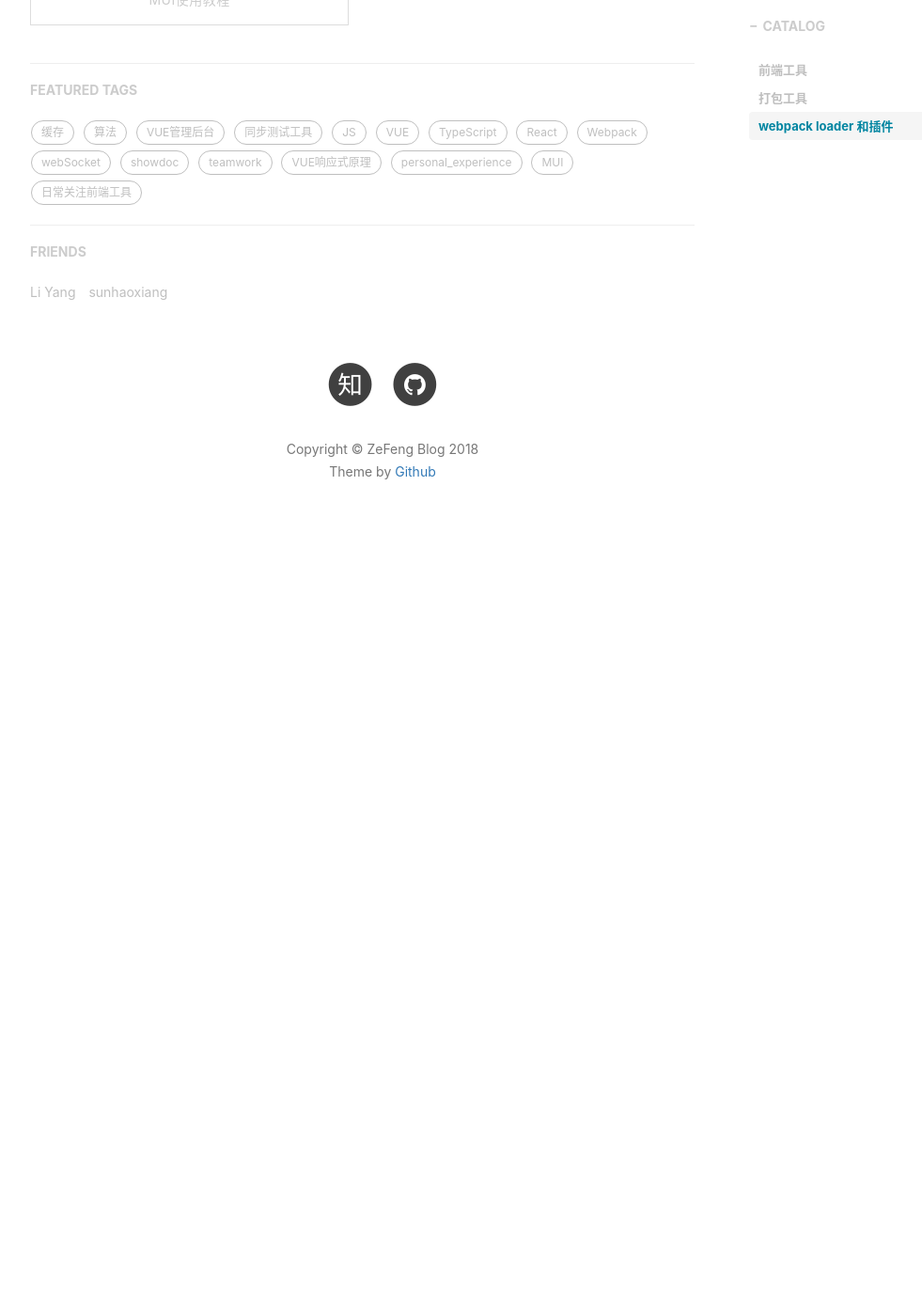
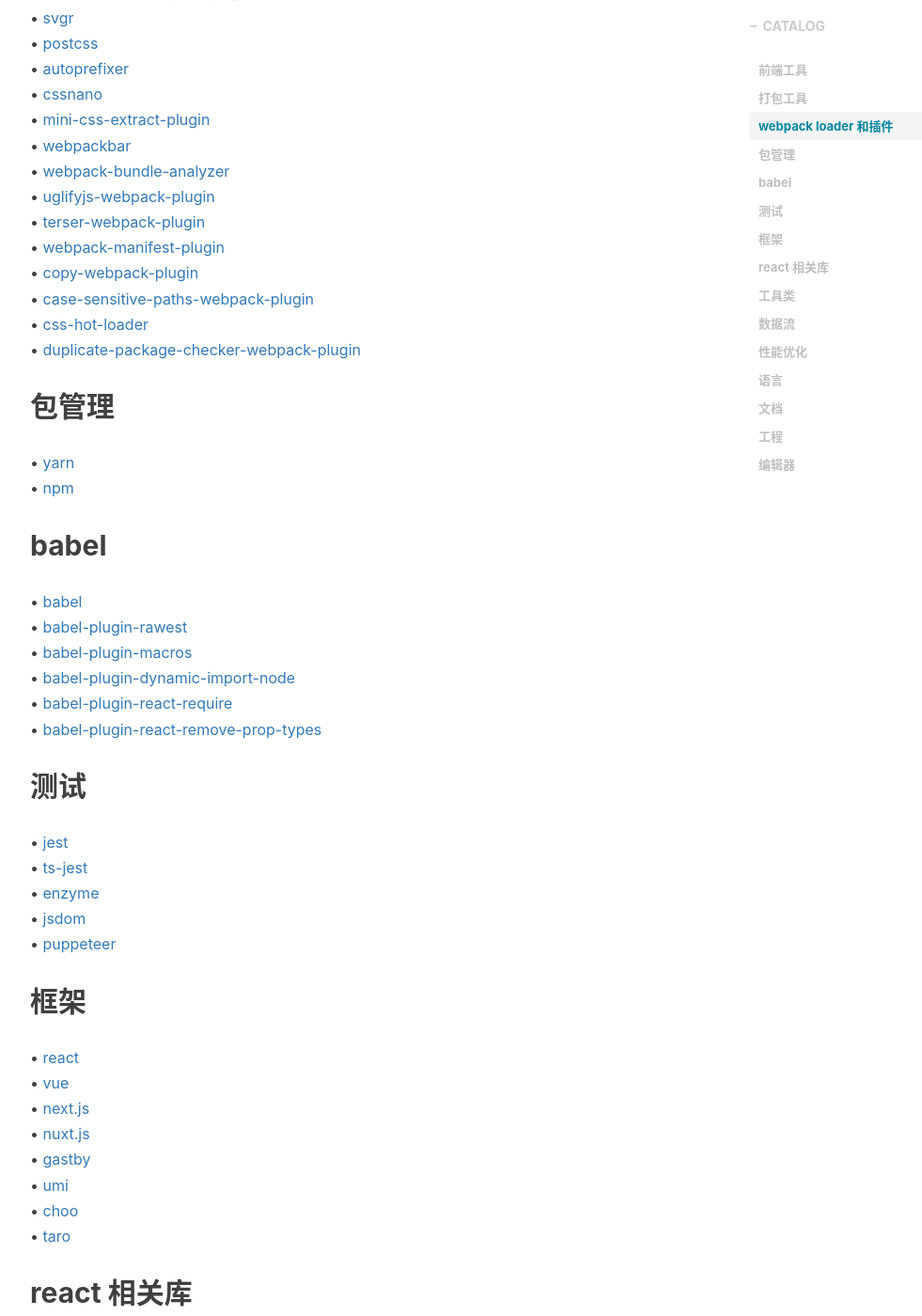
Before and after one commit to 00feng00/00feng00.github.io, a Jekyll site: the page built from _posts/2018-11-20-tool-instructions.markdown, in a window 1280 px wide and 1400 px high, scrolled down 1115 px. Shown: the whole window at 94% size, without its empty margins (233-1214 px from the left). Built offline with Jekyll 4.4.1, drawn with Linux system fonts in a browser that asks for light colours; nearby versions of some CDN libraries; comment, search, counter and statistics services are not loaded; before the commit the page ends 1721 px from its top, so only the background shows below that; some of the changed text lies outside the part shown.

Commit message:
Update 2018-11-20-tool-instructions.markdown

```diff
--- a/_posts/2018-11-20-tool-instructions.markdown
+++ b/_posts/2018-11-20-tool-instructions.markdown
@@ -16,29 +16,125 @@
 
 ## 打包工具
 
-• [webpack](https://github.com/webpack/webpack)
-• [rollup](https://github.com/rollup/rollup)
-• [parcel](https://github.com/parcel-bundler/parcel)
-• [webpack-dev-server](https://github.com/webpack/webpack-dev-server)
-• [webpack-dev-middleware](https://github.com/webpack/webpack-dev-middleware)
-• [vue-cli](https://github.com/vuejs/vue-cli)
-• [create-react-app](https://github.com/facebook/create-react-app)
-• [webpack-merge](https://github.com/survivejs/webpack-merge)
-• [webpack-chain](https://github.com/neutrinojs/webpack-chain)
+• [webpack](https://github.com/webpack/webpack) <br />
+• [rollup](https://github.com/rollup/rollup) <br />
+• [parcel](https://github.com/parcel-bundler/parcel) <br />
+• [webpack-dev-server](https://github.com/webpack/webpack-dev-server) <br />
+• [webpack-dev-middleware](https://github.com/webpack/webpack-dev-middleware) <br />
+• [vue-cli](https://github.com/vuejs/vue-cli) <br />
+• [create-react-app](https://github.com/facebook/create-react-app) <br />
+• [webpack-merge](https://github.com/survivejs/webpack-merge) <br />
+• [webpack-chain](https://github.com/neutrinojs/webpack-chain) <br />
 
 ## webpack loader 和插件
-• [hard-source-webpack-plugin](https://github.com/mzgoddard/hard-source-webpack-plugin)
-• [svgr](https://github.com/smooth-code/svgr)
-• [postcss](https://github.com/postcss/postcss)
-• [autoprefixer](https://github.com/postcss/autoprefixer)
-• [cssnano](https://github.com/cssnano/cssnano)
-• [mini-css-extract-plugin](https://github.com/webpack-contrib/mini-css-extract-plugin)
-• [webpackbar](https://github.com/nuxt/webpackbar)
-• [webpack-bundle-analyzer](https://github.com/webpack-contrib/webpack-bundle-analyzer)
-• [uglifyjs-webpack-plugin](https://github.com/webpack-contrib/uglifyjs-webpack-plugin)
-• [terser-webpack-plugin](https://github.com/webpack-contrib/terser-webpack-plugin)
-• [webpack-manifest-plugin](https://github.com/danethurber/webpack-manifest-plugin)
-• [copy-webpack-plugin](https://github.com/webpack-contrib/copy-webpack-plugin)
-• [case-sensitive-paths-webpack-plugin](https://github.com/Urthen/case-sensitive-paths-webpack-plugin)
-• [css-hot-loader](https://github.com/shepherdwind/css-hot-loader)
-• [duplicate-package-checker-webpack-plugin](https://github.com/darrenscerri/duplicate-package-checker-webpack-plugin)
+• [hard-source-webpack-plugin](https://github.com/mzgoddard/hard-source-webpack-plugin) <br />
+• [svgr](https://github.com/smooth-code/svgr) <br />
+• [postcss](https://github.com/postcss/postcss) <br />
+• [autoprefixer](https://github.com/postcss/autoprefixer) <br />
+• [cssnano](https://github.com/cssnano/cssnano) <br />
+• [mini-css-extract-plugin](https://github.com/webpack-contrib/mini-css-extract-plugin) <br />
+• [webpackbar](https://github.com/nuxt/webpackbar) <br />
+• [webpack-bundle-analyzer](https://github.com/webpack-contrib/webpack-bundle-analyzer) <br />
+• [uglifyjs-webpack-plugin](https://github.com/webpack-contrib/uglifyjs-webpack-plugin) <br />
+• [terser-webpack-plugin](https://github.com/webpack-contrib/terser-webpack-plugin) <br />
+• [webpack-manifest-plugin](https://github.com/danethurber/webpack-manifest-plugin) <br />
+• [copy-webpack-plugin](https://github.com/webpack-contrib/copy-webpack-plugin) <br />
+• [case-sensitive-paths-webpack-plugin](https://github.com/Urthen/case-sensitive-paths-webpack-plugin) <br />
+• [css-hot-loader](https://github.com/shepherdwind/css-hot-loader) <br />
+• [duplicate-package-checker-webpack-plugin](https://github.com/darrenscerri/duplicate-package-checker-webpack-plugin) <br />
+
+## 包管理
+• [yarn](https://github.com/yarnpkg/yarn) <br />
+• [npm](https://github.com/npm/cli) <br />
+
+## babel
+• [babel](https://github.com/babel/babel) <br />
+• [babel-plugin-rawest](https://github.com/sokra/rawact) <br />
+• [babel-plugin-macros](https://github.com/kentcdodds/babel-plugin-macros) <br />
+• [babel-plugin-dynamic-import-node](https://github.com/airbnb/babel-plugin-dynamic-import-node) <br />
+• [babel-plugin-react-require](https://github.com/vslinko/babel-plugin-react-require) <br />
+• [babel-plugin-react-remove-prop-types](https://github.com/nkt/babel-plugin-react-remove-prop-types) <br />
+
+## 测试
+• [jest](https://github.com/facebook/jest) <br />
+• [ts-jest](https://github.com/kulshekhar/ts-jest) <br />
+• [enzyme](https://github.com/airbnb/enzyme) <br />
+• [jsdom](https://github.com/jsdom/jsdom) <br />
+• [puppeteer](https://github.com/GoogleChrome/puppeteer) <br />
+
+## 框架
+• [react](https://github.com/facebook/react) <br />
+• [vue](https://github.com/vuejs/vue) <br />
+• [next.js](https://github.com/zeit/next.js) <br />
+• [nuxt.js](https://github.com/nuxt/nuxt.js) <br />
+• [gastby](https://github.com/gatsbyjs/gatsby) <br />
+• [umi](https://github.com/umijs/umi) <br />
+• [choo](https://github.com/choojs/choo) <br />
+• [taro](https://github.com/NervJS/taro) <br />
+
+## react 相关库
+• [preact](https://github.com/developit/preact) <br />
+• [inferno](https://github.com/infernojs/inferno) <br />
+• [react-router](https://github.com/ReactTraining/react-router) <br />
+• [reach-router](https://github.com/reach/router) <br />
+• [router5](https://github.com/router5/router5) <br />
+• [react-loadable](https://github.com/jamiebuilds/react-loadable) <br />
+• [ant-design](https://github.com/ant-design/ant-design) <br />
+• [material-ui](https://github.com/mui-org/material-ui) <br />
+• [react-intl](https://github.com/yahoo/react-intl) <br />
+• [react-dnd](https://github.com/react-dnd/react-dnd) <br />
+• [react-helmet](https://github.com/nfl/react-helmet) <br />
+
+## 工具类
+• [history](https://github.com/ReactTraining/history) <br />
+• [whatwg-fetch](https://github.com/github/fetch) <br />
+• [path-to-regexp](https://github.com/pillarjs/path-to-regexp) <br />
+• [lodash](https://github.com/lodash/lodash) <br />
+• [fastclick](https://github.com/ftlabs/fastclick) <br />
+
+## 数据流
+• [redux](https://github.com/reduxjs/redux) <br />
+• [react-redux](https://github.com/reduxjs/react-redux) <br />
+• [dva](https://github.com/dvajs/dva) <br />
+• [rematch](https://github.com/rematch/rematch) <br />
+• [redux-saga](https://github.com/redux-saga/redux-saga) <br />
+• [redux-persist](https://github.com/rt2zz/redux-persist) <br />
+• [immer](https://github.com/mweststrate/immer) <br />
+• [mobx](https://github.com/mobxjs/mobx) <br />
+• [unstated](https://github.com/jamiebuilds/unstated) <br />
+• [rxjs](https://github.com/ReactiveX/rxjs) <br />
+
+## 性能优化
+• [workbox](https://github.com/GoogleChrome/workbox) <br />
+• [critical](https://github.com/addyosmani/critical) <br />
+
+## 语言
+• [typescript](https://github.com/Microsoft/TypeScript) <br />
+• [flow](https://github.com/facebook/flow) <br />
+• [graphql](https://github.com/graphql/graphql-js) <br />
+
+## 文档
+• [vuepress](https://github.com/vuejs/vuepress) <br />
+• [docz](https://github.com/pedronauck/docz) <br />
+
+## 工程
+• [lerna](https://github.com/lerna/lerna) <br />
+• [lerna-changelog](https://github.com/lerna/lerna-changelog) <br />
+• [eslint](https://github.com/eslint/eslint) <br />
+• [eslint-config-airbnb](https://github.com/airbnb/javascript) <br />
+• [prettier](https://github.com/prettier/prettier) <br />
+• [yeoman-generator](https://github.com/yeoman/generator) <br />
+• [serve](https://github.com/zeit/serve) <br />
+• [np](https://github.com/sindresorhus/np) <br />
+• [lint-staged](https://github.com/okonet/lint-staged) <br />
+• [coveralls](https://github.com/marketplace/coveralls) <br />
+• [husky](https://github.com/typicode/husky) <br />
+• [cross-env](https://github.com/kentcdodds/cross-env) <br />
+
+## 编辑器
+• [VSCode](https://code.visualstudio.com/) <br />
+• [IntelliJ IDEA](https://www.jetbrains.com/idea/) <br />
+• [codesandbox](https://codesandbox.io/) <br />
+• [stackblitz](https://stackblitz.com/) <br />
+
+##
```
